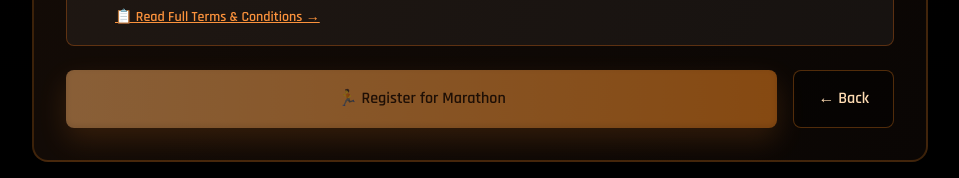
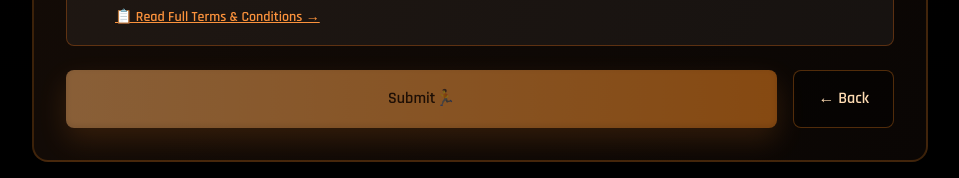
Before and after one commit to atharva038/Zenith-26, a React (Vite) app in the folder frontend/: page /marathon in a window 1280 px wide. Shown: the part 2123-2301 px from the top of the page, without its empty margins (160-1119 px from the left). Built offline with nearby package versions, Linux system fonts and the light colour scheme; no server answers; a web font is replaced by a local one.

Commit message:
Button Text Change

```diff
--- a/frontend/src/pages/MarathonRegistration.jsx
+++ b/frontend/src/pages/MarathonRegistration.jsx
@@ -1217,7 +1217,7 @@ const MarathonRegistration = () => {
                       Registering...
                     </span>
                   ) : (
-                    "🏃 Register for Marathon"
+                    "Submit🏃"
                   )}
                 </motion.button>
 
```
